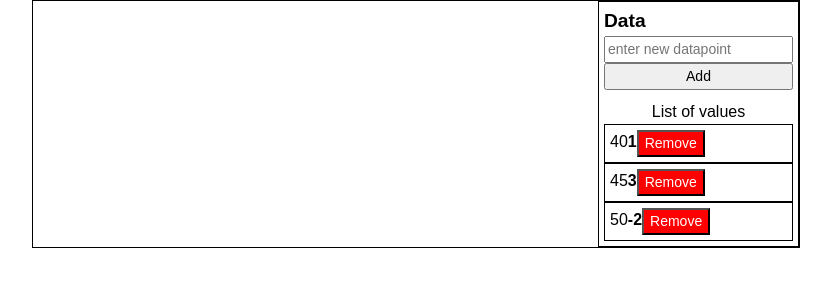
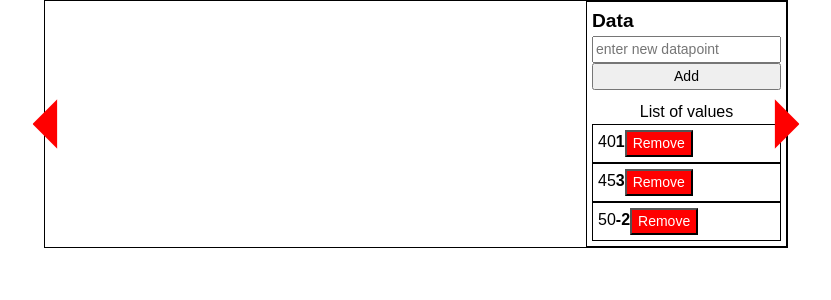
Before and after one commit to inuzen/d3-react-test, a React (Create React App) app: page / in a window 1280 px wide. Shown: the top 300 px of the page, without its empty margins (224-1055 px from the left). Built offline with nearby package versions, Linux system fonts and the light colour scheme.

Commit message:
added triangle buttons and expansion functionality

```diff
--- a/src/App.js
+++ b/src/App.js
@@ -1,4 +1,4 @@
-import React, {useEffect, useContext} from 'react';
+import React, {useEffect, useContext, useState, useRef} from 'react';
 import PropTypes from 'prop-types';
 import GlobalState from './context/global/GlobalState';
 import GraphField from './components/GraphFiled';
@@ -7,16 +7,44 @@ import GraphControls from './components/graph-controls/GraphControls';
 
 
 const App = () => {
+  const [expandedRight, setExpandedRight] = useState(false);
+  const [expandedLeft, setExpandedLeft] = useState(false);
+
+  let appWrapperRef = useRef('');
+
+  useEffect(() => {
+
+    expandedLeft ?
+      appWrapperRef.current.style.marginLeft = '0'
+      : appWrapperRef.current.style.marginLeft = '20%';
+
+    expandedRight ?
+      appWrapperRef.current.style.marginRight = '0'
+      : appWrapperRef.current.style.marginRight = '20%';
+
+  },[expandedRight, expandedLeft])
+
+  const onClick = (e) => {
+    e.preventDefault();
+    if(e.target.getAttribute('name')==='expand-left'){
+      setExpandedLeft(!expandedLeft);
+
+    } else {
+      setExpandedRight(!expandedRight);
+    }
+    e.target.classList.toggle('expand-right');
+
+  }
 
   return (
     <GlobalState>
     <div className='app-container'>
-      <span className='expand expand-left'></span>
-      <div className='app-wrapper flex-row'>
+      <div ref = {appWrapperRef} className='app-wrapper flex-row'>
+        <span name='expand-left' onClick={onClick} className='expand position-left expand-left'></span>
         <GraphField/>
         <GraphControls/>
+        <span name='expand-right' onClick={onClick} className='expand position-right expand-right'></span>
       </div>
-      <span className='expand expand-right'></span>
       </div>
     </GlobalState>
   )
--- a/src/index.css
+++ b/src/index.css
@@ -78,12 +78,43 @@ body {
 
 /*App styles*/
 .app-wrapper{
-  margin: 0 20%;
+  margin-left: 20%;
+  margin-right: 20%;
   justify-content: space-between;
   border: 1px black solid;
+  position: relative;
+  transition: margin-left 0.5s, margin-right 0.5s;
 }
 
 .app-container{
   width: 100%;
-  height: 100%;
+  height: 100vh;
+  padding: 0 20px;
 }
+
+.expand{
+  position: absolute;
+  width: 25px;
+  height: 50px;
+  background-color: red;
+  cursor: pointer;
+  clip-path: polygon(100% 100%, 0 50%, 100% 0);
+  transition: clip-path 0.3s;
+}
+
+.position-left{
+  left: 0;
+  top: 50%;
+  transform: translate(-50%, -50%);
+}
+.position-right{
+  left: 100%;
+  top: 50%;
+  transform: translate(-50%, -50%);
+}
+
+.expand-left{
+}
+.expand-right{
+  clip-path: polygon( 0 0, 0 100%, 100% 50%);
+}
```
